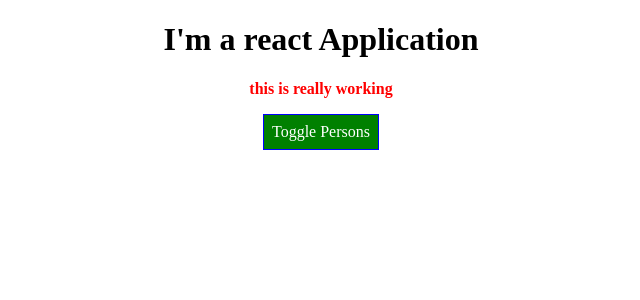
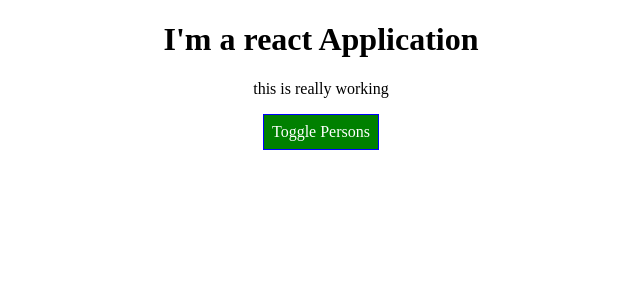
Before and after one commit to fbattig/Max_Persons, a React (Create React App) app: page / in a window 1280 px wide. Shown: the top 300 px of the page, without its empty margins (319-959 px from the left). Built offline with nearby package versions, Linux system fonts and the light colour scheme.

Commit message:
dynamic classes

```diff
--- a/src/App.js
+++ b/src/App.js
@@ -76,12 +76,18 @@
       style.backgroundColor='red';
     }
 
-let classes = ['red', 'bold'].join(' ');
+    const classes = [];
+    if(this.state.persons.length <= 2) {
+      classes.push('red');
+    }
+    if(this.state.persons.length<=1){
+      classes.push('bold');
+    }
 
     return (
       <div className='App'>
         <h1> I'm a react Application</h1>
-        <p className={classes} > this is really working </p>
+        <p className={classes.join(' ')} > this is really working </p>
         {/*<button onClick={this.switchNameHandler.bind(this, 'Felix Urso')} > Switch Name </button> */}
         <button
           style={style}
```
